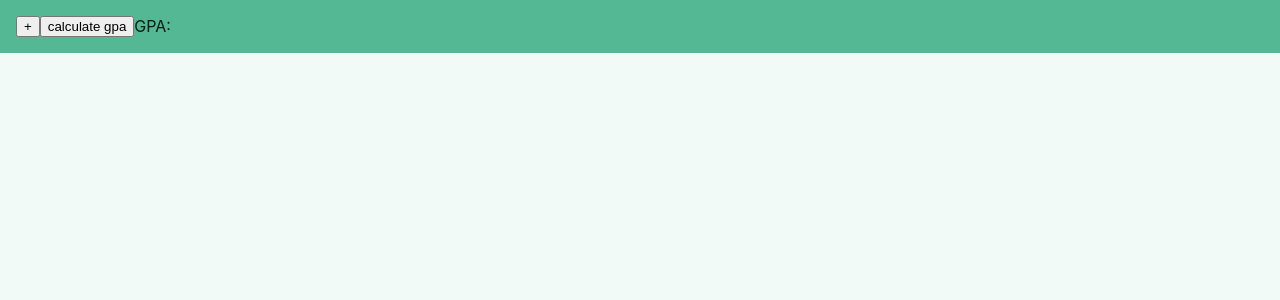
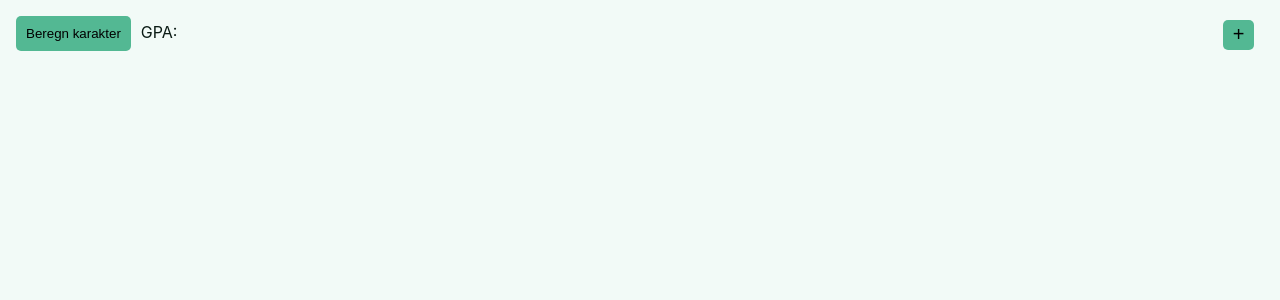
Before and after one commit to DanVi007/gpa-calc, a React (Create React App) app in the folder frontend/: page / in a window 1280 px wide. Shown: the top 300 px of the page. Built offline with nearby package versions, Linux system fonts and the light colour scheme.

Commit message:
design for top button bar

```diff
--- a/frontend/src/components/Grades.css
+++ b/frontend/src/components/Grades.css
@@ -7,8 +7,31 @@
 }
 
 .button-bar {
-  background-color: var(--primary);
+  /* background-color: var(--primary); */
   color: var(--text);
-  display: flex;
   padding:1em;
 }
+
+.button-bar-btn {
+  /* display:inline; */
+  border:none;
+  border-radius:5px;
+}
+
+#add-grade-btn{
+  position:absolute;
+  right:2%;
+  top:20px;
+  font-size:20px;
+  padding-left:10px;
+  padding-right:10px;
+  padding-top:3.4px;
+  padding-bottom: 3.4px;
+  background-color: var(--primary)
+}
+
+#calculate-grade-btn {
+  margin-right:10px;
+  padding:10px;
+  background-color:var(--primary)
+}
--- a/frontend/src/components/Grades.tsx
+++ b/frontend/src/components/Grades.tsx
@@ -137,13 +137,13 @@ export default function Grades() {
   return (
     <div>
       <div className="button-bar">
-        <button type="button" onClick={addEmptyGrade}>
+        <button id="calculate-grade-btn" className="button-bar-btn" type="button" onClick={calculateGpa}>
+          Beregn karakter
+        </button>
+        <span>GPA: {gpa}</span>
+        <button type="button" id="add-grade-btn" className="button-bar-btn" onClick={addEmptyGrade}>
           +
         </button>
-        <button type="button" onClick={calculateGpa}>
-          calculate gpa
-        </button>
-        <div>GPA: {gpa}</div>
       </div>
       <div className="grades">{displayGrades()}</div>
     </div>
```
